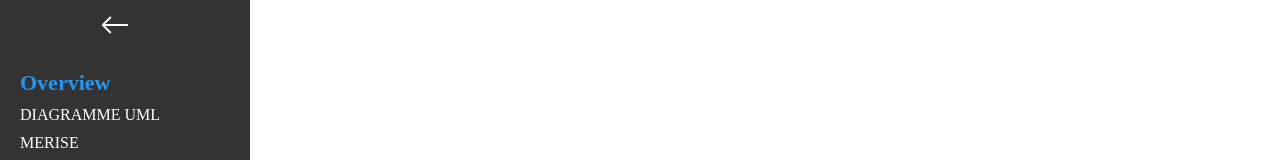
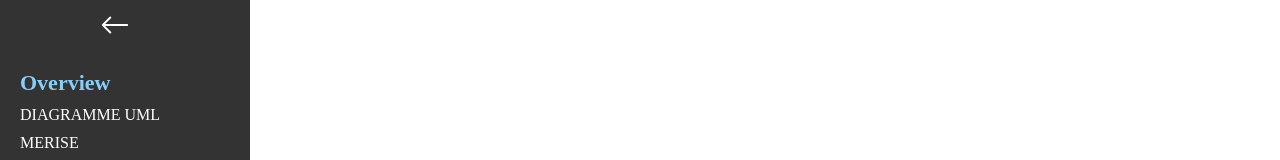
Before and after one commit to 2023-cda-alt-devops-p3/catalog-az, a React (Create React App) app: page / in a window 1280 px wide. Shown: the top 160 px of the page. Built offline with nearby package versions, Linux system fonts and the light colour scheme.

Commit message:
fix: css link color for accesibility

```diff
--- a/src/components/sidebar/Sidebar.css
+++ b/src/components/sidebar/Sidebar.css
@@ -42,7 +42,7 @@
   .sidebar a {
     text-decoration: none;
     font-size: 18px;
-    color: #2196F3; /* Blue color for links */
+    color: lightskyblue; /* Blue color for links */
     transition: color 0.2s; /* Add a smooth color transition */
   }
 
```
Also changed, not shown: 1 other file (tests, documents, lock files or other folders).
